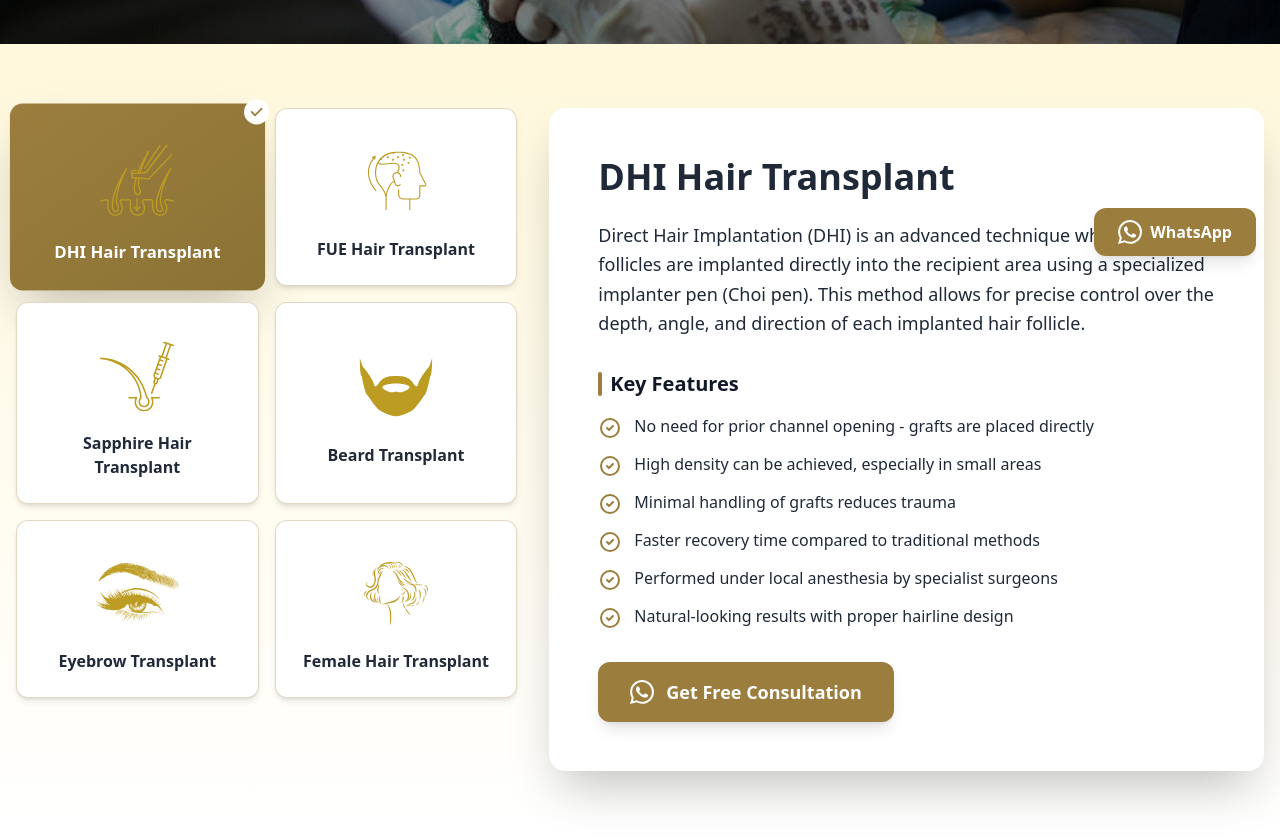
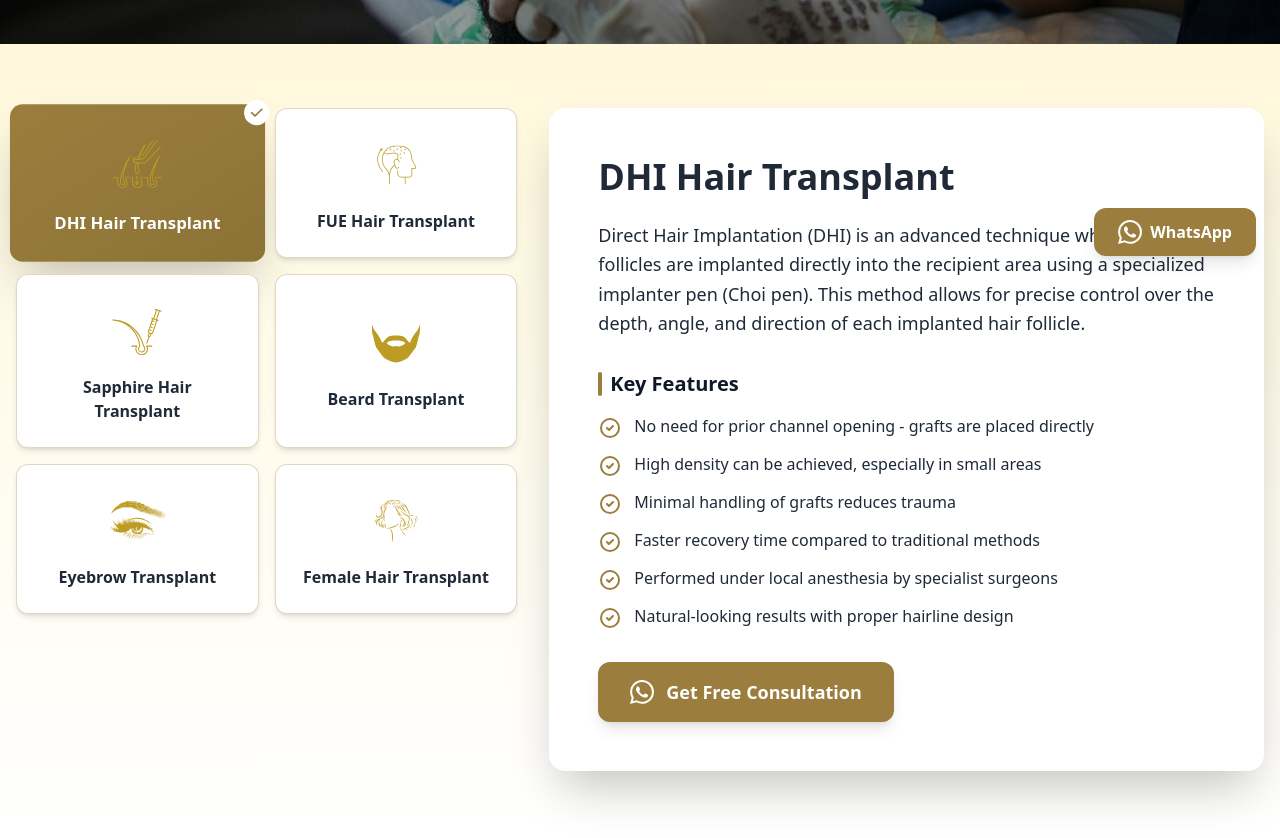
Before and after one commit to theunver/Revissaway, a Next.js app: page /hair-transplant in a window 1280 px wide. Shown: the part 520-1358 px from the top of the page. Built offline with nearby package versions, Linux system fonts and the light colour scheme.

Commit message:
Fix hair transplant icons paths to /icons/

```diff
--- a/app/hair-transplant/page.tsx
+++ b/app/hair-transplant/page.tsx
@@ -55,7 +55,7 @@ export default function HairTransplantPage() {
         "Performed under local anesthesia by specialist surgeons",
         "Natural-looking results with proper hairline design",
       ],
-      iconPath: "/icons/DHI.svg",
+      iconPath: "/icons/dhi.svg",
     },
     {
       id: 1,
@@ -70,7 +70,7 @@ export default function HairTransplantPage() {
         "Natural-looking, permanent results",
         "One of the most commonly used methods globally",
       ],
-      iconPath: "/icons/FUE.svg",
+      iconPath: "/icons/fue.svg",
     },
     {
       id: 2,
@@ -85,7 +85,7 @@ export default function HairTransplantPage() {
         "Higher density placement possible",
         "An advanced, premium form of FUE",
       ],
-      iconPath: "/icons/SAPPHIRE.svg",
+      iconPath: "/icons/sapphire.svg",
     },
     {
       id: 3,
@@ -100,7 +100,7 @@ export default function HairTransplantPage() {
         "Permanent results when performed correctly",
         "Can be combined with mustache or goatee design",
       ],
-      iconPath: "/icons/BEARD.svg",
+      iconPath: "/icons/beard.svg",
     },
     {
       id: 4,
@@ -115,7 +115,7 @@ export default function HairTransplantPage() {
         "Permanent solution for eyebrow restoration",
         "Customized to match facial symmetry and features",
       ],
-      iconPath: "/icons/EYEBROW.svg",
+      iconPath: "/icons/eyebrow.svg",
     },
     {
       id: 5,
@@ -130,7 +130,7 @@ export default function HairTransplantPage() {
         "Can be combined with other hair restoration treatments",
         "Customized approach for each individual",
       ],
-      iconPath: "/icons/FEMALE.svg",
+      iconPath: "/icons/female.svg",
     },
   ];
 
@@ -185,9 +185,9 @@ export default function HairTransplantPage() {
                     <Image
                       src={method.iconPath}
                       alt={method.title}
-                      width={96}
-                      height={96}
-                      className="w-20 h-20 md:w-24 md:h-24 mx-auto mb-2"
+                      width={64}
+                      height={64}
+                      className="mx-auto mb-3"
                       priority
                     />
                   </div>
```
